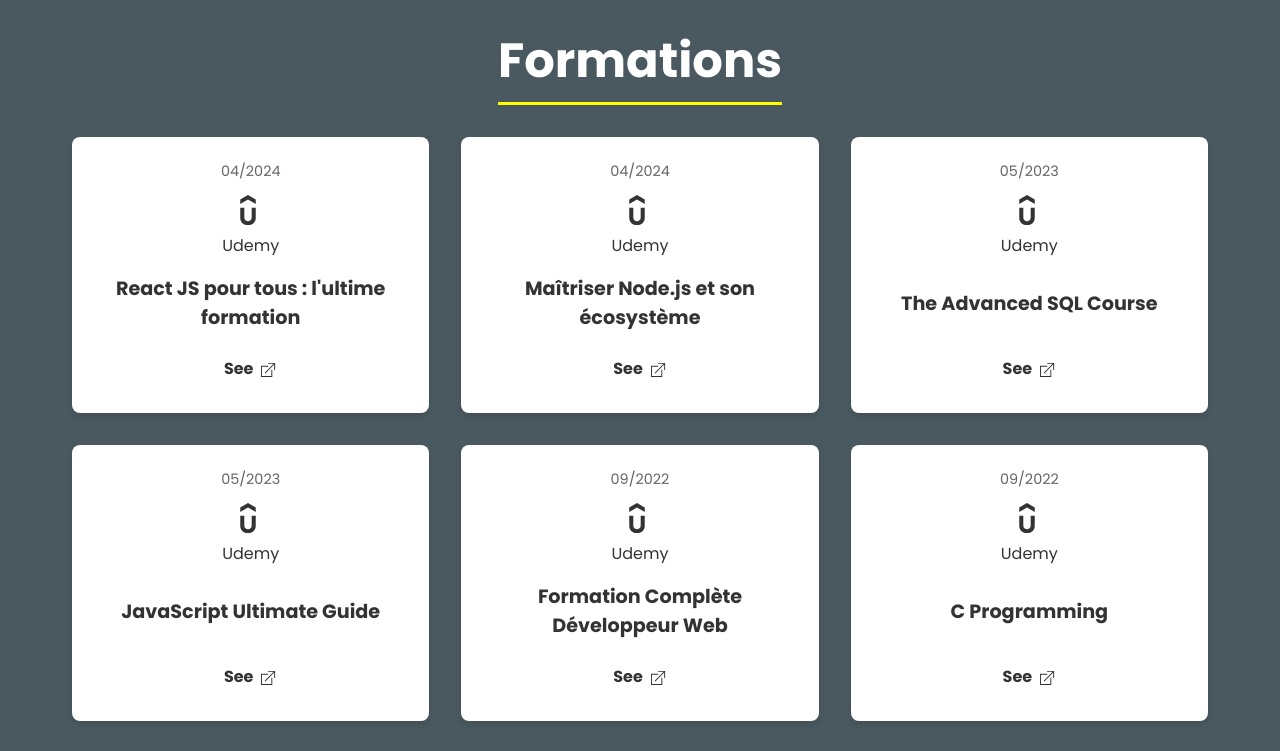
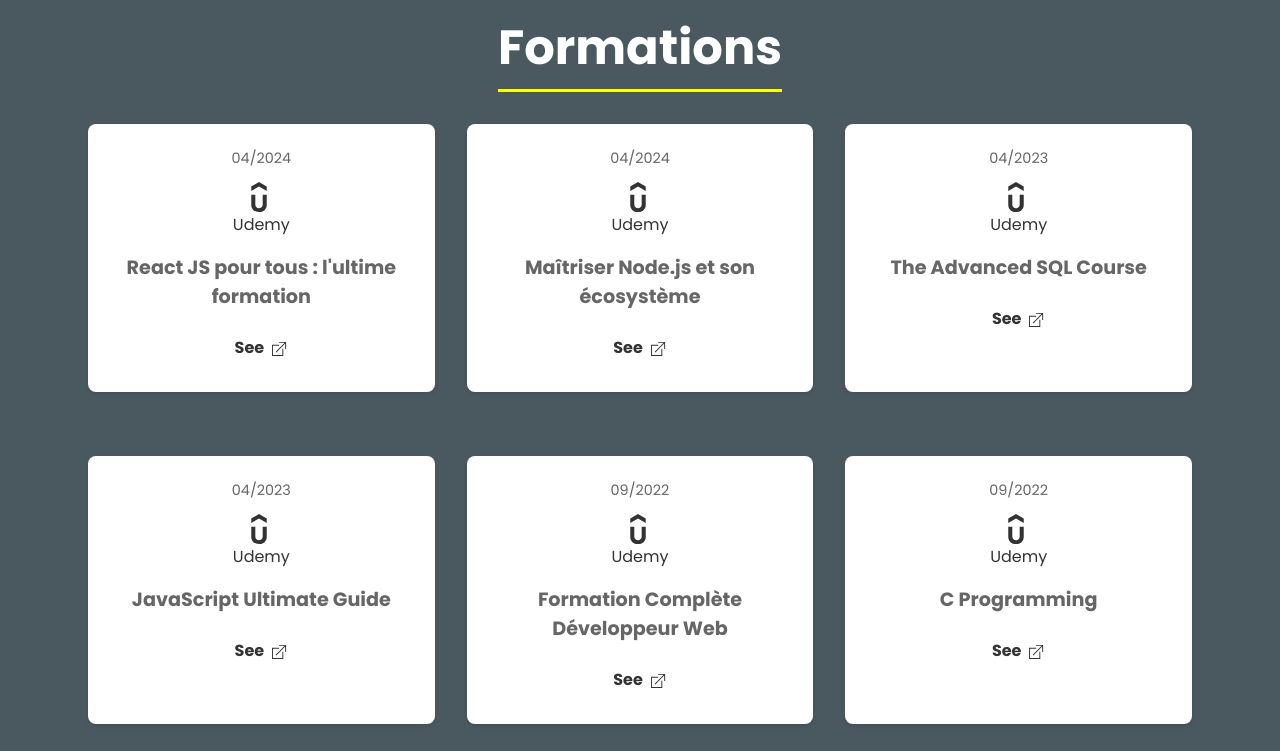
Before and after one commit to abdenourgarti/portfolio, a React (Create React App) app: page / in a window 1280 px wide. Shown: the part 3220-3971 px from the top of the page. Built offline with nearby package versions, Linux system fonts and the light colour scheme.

Commit message:
formations section v2

```diff
--- a/src/components/Certifications/Certification.css
+++ b/src/components/Certifications/Certification.css
@@ -15,6 +15,7 @@
   padding-bottom: 0.5rem;
   display: inline-block;
   position: relative;
+  text-align: center;
 }
 
 .certification-section h2::after {
@@ -28,10 +29,10 @@
 }
 
 .certification-grid {
-  display: grid;
-  grid-template-columns: repeat(auto-fit, minmax(250px, 1fr));
+  display: flex;
+  flex-wrap: wrap;
+  justify-content: center;
   gap: 2rem;
-  justify-content: center;
 }
 
 .certification-card {
@@ -42,10 +43,11 @@
   flex-direction: column;
   align-items: center;
   text-align: center;
-  box-shadow: 0 4px 6px rgba(0, 0, 0, 0.1);
-  transition: transform 0.3s ease, box-shadow 0.3s ease, background-color 0.3s ease;
-  height: 100%;
-  justify-content: space-between;
+  box-shadow: 0 2px 4px rgba(0, 0, 0, 0.1);
+  transition: transform 0.3s ease;
+  width: calc(33.333% - 2rem);
+  max-width: 350px;
+  margin-bottom: 2rem;
 }
 
 .certification-card:hover {
@@ -63,7 +65,6 @@
 .icon {
   font-size: 30px;
   color: #333;
-  margin-bottom: 0.5rem;
 }
 
 .certification-platform {
@@ -75,11 +76,7 @@
 .certification-title {
   font-size: 1.2rem;
   margin-bottom: 1rem;
-  color: #333;
-  flex-grow: 1;
-  display: flex;
-  align-items: center;
-  justify-content: center;
+  color: #666;
 }
 
 .certification-button {
@@ -101,16 +98,9 @@
 .certification-button svg {
   margin-left: 0.5rem;
 }
-
-@media (min-width: 769px) {
-  .certification-grid {
-    grid-template-columns: repeat(3, minmax(250px, 1fr));
-  }
-}
-
-@media (max-width: 1200px) and (min-width: 769px) {
-  .certification-grid {
-    grid-template-columns: repeat(2, minmax(250px, 1fr));
+@media (max-width: 1200px) {
+  .certification-card {
+    width: calc(50% - 2rem);
   }
 }
 
@@ -119,8 +109,9 @@
     font-size: 2rem;
     margin-bottom: 1.5rem;
   }
-  .certification-grid {
-    grid-template-columns: minmax(250px, 1fr);
+  .certification-card {
+    width: 100%;
+    max-width: 400px;
   }
 }
 
--- a/src/components/Certifications/CertificationSection.js
+++ b/src/components/Certifications/CertificationSection.js
@@ -7,44 +7,45 @@ const certifications = [
       date: '04/2024',
       platform: 'Udemy',
       title: 'React JS pour tous : l\'ultime formation',
-      url: 'https://www.udemy.com/certificate/UC-...'
+      url: 'https://www.udemy.com/certificate/UC-f5f92c33-9438-4f71-a217-438ac500b7f7/'
     },
     {
       date: '04/2024',
       platform: 'Udemy',
       title: 'Maîtriser Node.js et son écosystème',
-      url: 'https://www.udemy.com/certificate/UC-...'
+      url: 'https://www.udemy.com/certificate/UC-abc171ea-e609-415e-8d47-e0ccef189694/'
     },
     {
-      date: '05/2023',
+      date: '04/2023',
       platform: 'Udemy',
       title: 'The Advanced SQL Course',
-      url: 'https://www.udemy.com/certificate/UC-...'
+      url: 'https://www.udemy.com/certificate/UC-f0c7dd1d-ce17-4c01-9dc3-849ca43db537'
     },
     {
-      date: '05/2023',
+      date: '04/2023',
       platform: 'Udemy',
       title: 'JavaScript Ultimate Guide',
-      url: 'https://www.udemy.com/certificate/UC-...'
+      url: 'https://www.udemy.com/certificate/UC-4e52bffb-3dc8-45bf-b54a-6aee2758880e'
     },
     {
       date: '09/2022',
       platform: 'Udemy',
       title: 'Formation Complète Développeur Web',
-      url: 'https://www.udemy.com/certificate/UC-...'
+      url: 'https://www.udemy.com/certificate/UC-9b25ad73-924e-4b3d-90cc-942d29881f69'
     },
     {
       date: '09/2022',
       platform: 'Udemy',
       title: 'C Programming',
-      url: 'https://www.udemy.com/certificate/UC-...'
+      url: 'https://www.udemy.com/certificate/UC-f168f572-27ae-4963-8557-c71c4275429d/'
     },
     {
       date: '11/2022',
       platform: 'Udemy',
       title: 'WordPress Express',
-      url: 'https://www.udemy.com/certificate/UC-...'
-    }
+      url: 'https://www.udemy.com/certificate/UC-aca66b72-3b4d-488a-af39-cf27c0ceab18/'
+    },
+
   ];
 
 const CertificationSection = () => {
```
